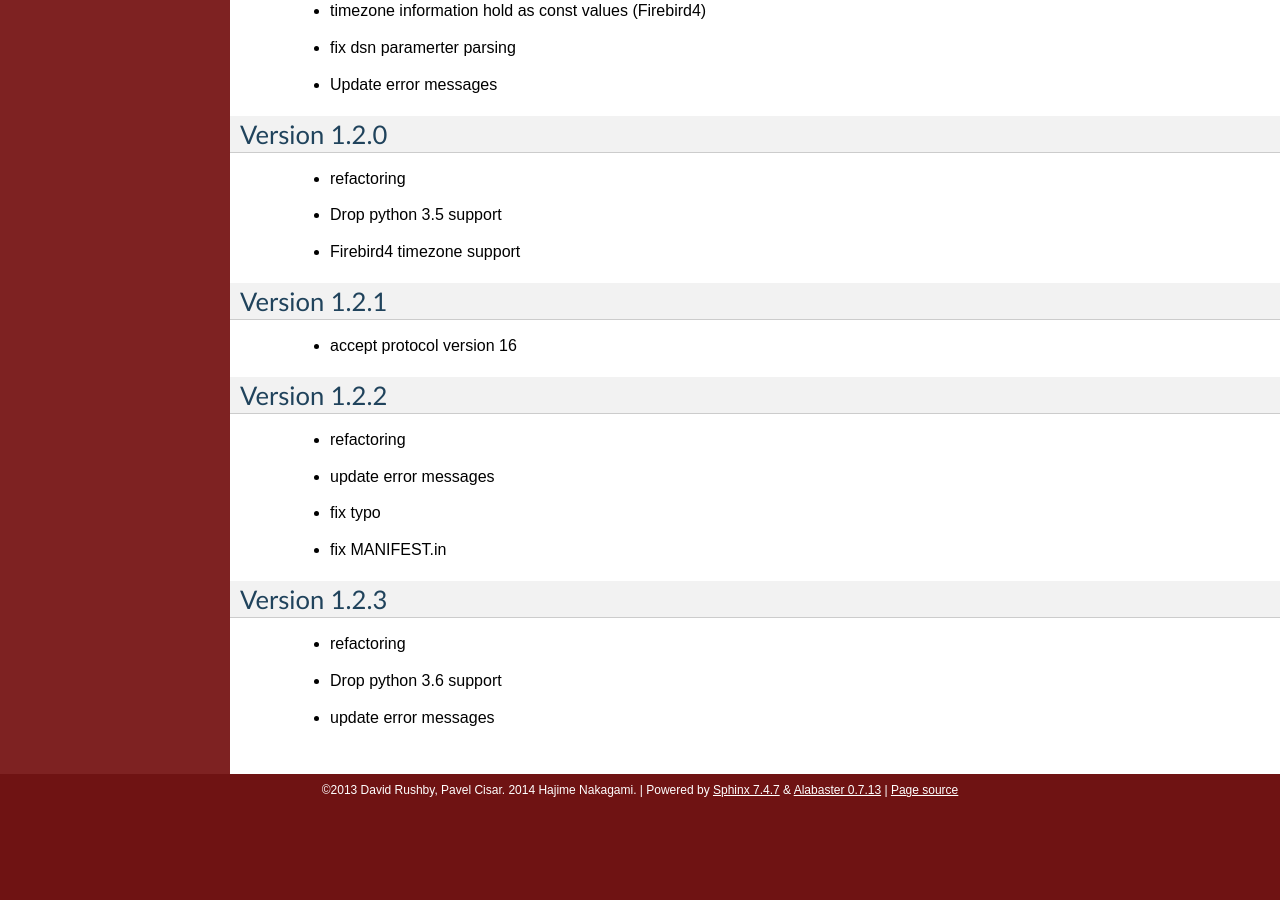
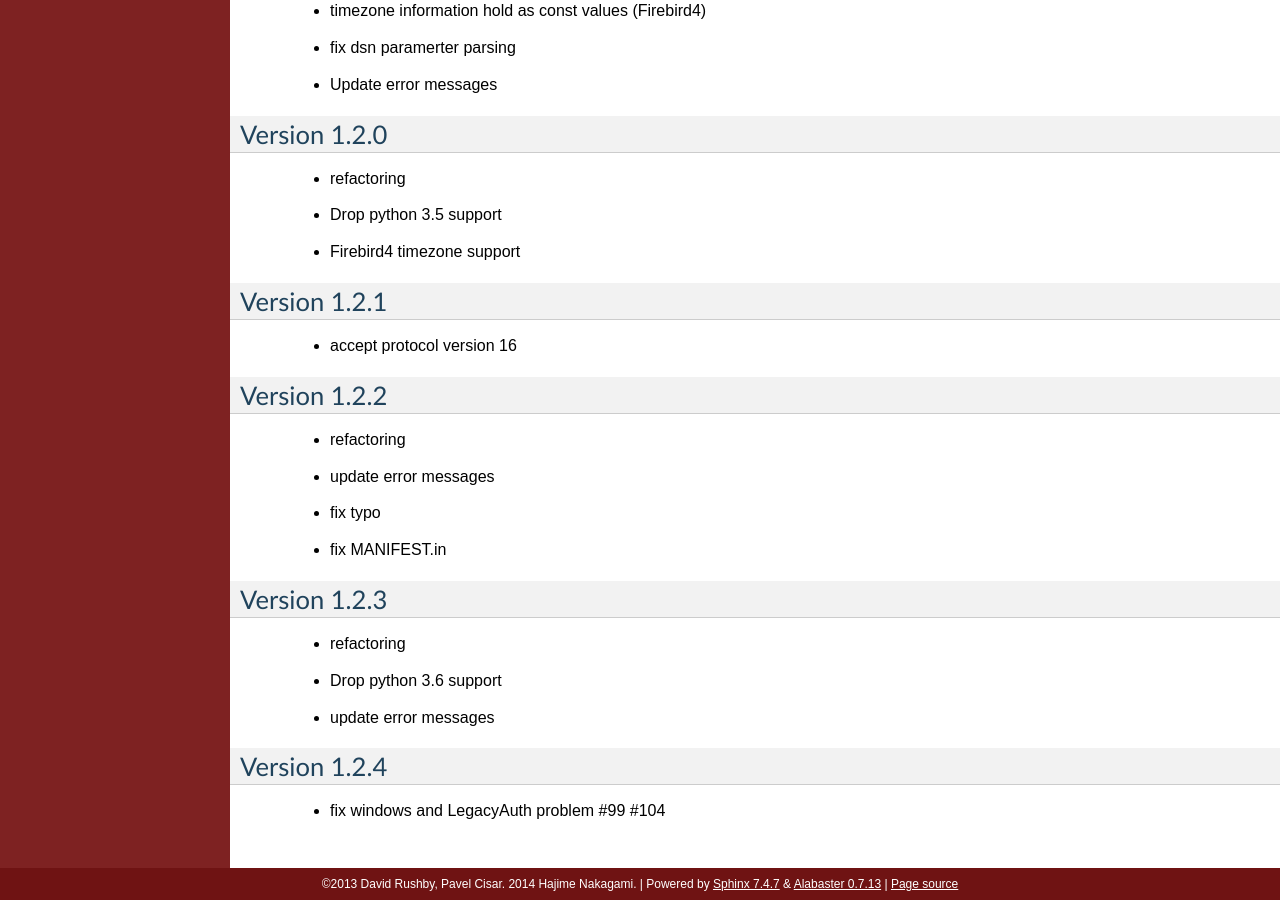
Before and after one commit to nakagami/pyfirebirdsql, a Sphinx documentation site: the page built from sphinx/changelog.rst, in a window 1280 px wide and 900 px high, scrolled down 5167 px. Built offline with Sphinx 7.4.7, drawn with Linux system fonts in a browser that asks for light colours; before the commit the page ends 5973 px from its top, so only the background shows below that.

Commit message:
bump up version

```diff
--- a/firebirdsql/__init__.py
+++ b/firebirdsql/__init__.py
@@ -130,7 +130,7 @@ TIME = DBAPITypeObject(datetime.time)
 ROWID = DBAPITypeObject()
 
 
-__version__ = '1.2.3'
+__version__ = '1.2.4'
 apilevel = '2.0'
 threadsafety = 1
 paramstyle = 'qmark'
--- a/sphinx/changelog.rst
+++ b/sphinx/changelog.rst
@@ -258,3 +258,8 @@ Version 1.2.3
    - refactoring
    - Drop python 3.6 support
    - update error messages
+
+Version 1.2.4
+==============
+
+   - fix windows and LegacyAuth problem #99 #104
```
